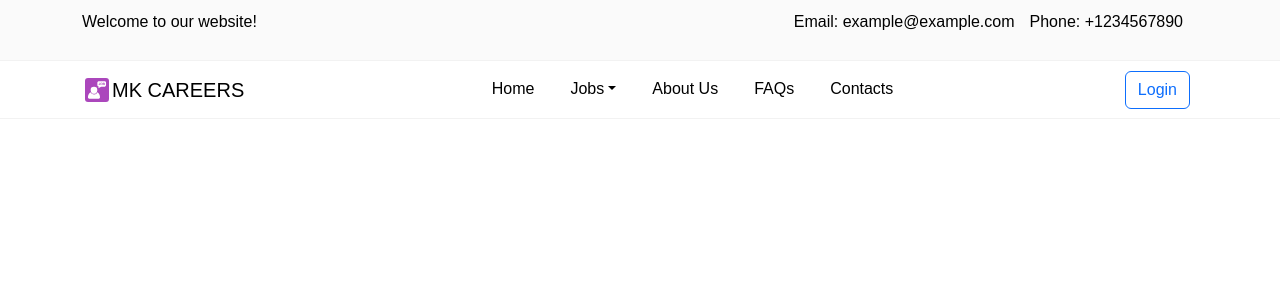
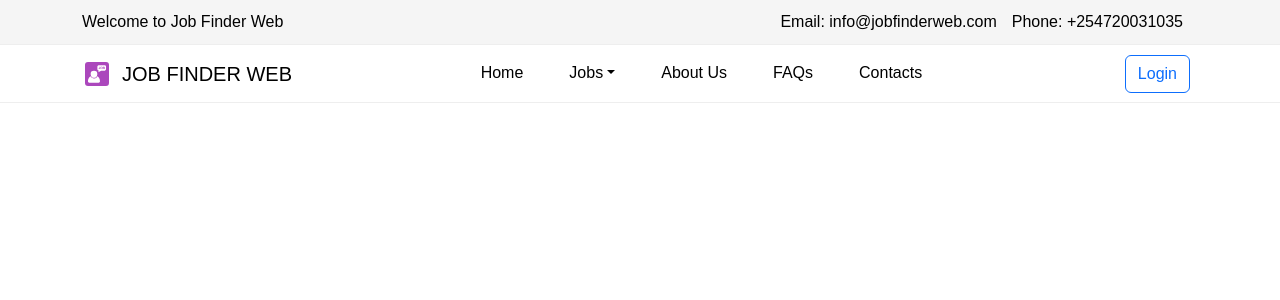
Before and after one commit to Mutai05/Job-Finder-Web, a Flask app: template app/templates/includes/header.html in a window 1280 px wide. Shown: the top 300 px of the page. Run offline with Flask 3, Linux system fonts and the light colour scheme; the template is opened without the code that fills it, so the values that code supplies are empty.

Commit message:
Updated header menu responsiveness and styles

```diff
--- a/app/templates/includes/header.html
+++ b/app/templates/includes/header.html
@@ -3,15 +3,15 @@
   <head>
     <meta charset="UTF-8" />
     <meta name="viewport" content="width=device-width, initial-scale=1.0" />
-    <title>Responsive Header</title>
+    <title>Main Header</title>
 
     <!-- Bootstrap CSS -->
     <link href="https://cdn.jsdelivr.net/npm/bootstrap@5.3.3/dist/css/bootstrap.min.css" rel="stylesheet" />
 
     <!-- Font Awesome -->
     <link
+      href="https://cdnjs.cloudflare.com/ajax/libs/font-awesome/5.15.4/css/all.min.css"
       rel="stylesheet"
-      href="https://cdnjs.cloudflare.com/ajax/libs/font-awesome/4.7.0/css/font-awesome.min.css"
     />
 
     <style>
@@ -23,20 +23,19 @@
       }
       .navbar-nav .nav-link {
         color: #000;
-        margin: 0 10px;
-        border-bottom: 1px solid transparent; /* Added border-bottom */
-        transition: border-color 0.3s; /* Added transition for smooth effect */
+        border-bottom: 1px solid transparent;
+        transition: border-color 0.3s;
       }
       .navbar-nav .nav-link:hover {
-        color: #555;
-        border-bottom-color: #555; /* Change border color on hover */
+        color: #3065b3;
+        border-bottom-color: #3065b3;
       }
       .navbar-nav .nav-link.active {
-        color: #04aa6d;
-        border-bottom-color: #04aa6d; /* Change border color for active state */
+        color: #3065b3;
+        border-bottom-color: #3065b3;
       }
       .top-section {
-        background-color: #fafafa;
+        background-color: #f5f5f5;
         padding: 10px 0;
       }
       .top-section ul {
@@ -49,12 +48,33 @@
         margin-right: 15px;
       }
       .divider {
-        background-color: #f2f2f2;
+        background-color: #eeeeee;
         height: 1px;
       }
       @media (max-width: 767.98px) {
         .top-section {
           display: none;
+        }
+      }
+      .navbar-brand img {
+        margin-right: 10px;
+      }
+
+      p.footer-p {
+        margin-bottom: 0;
+      }
+
+      @media (max-width: 767.98px) {
+        .top-section {
+          display: none;
+        }
+        .navbar-nav .nav-item {
+          margin-right: 10px; /* 10px space for smaller screens */
+        }
+      }
+      @media (min-width: 992px) {
+        .navbar-nav .nav-item {
+          margin-right: 30px; /* 20px space for larger screens */
         }
       }
     </style>
@@ -63,11 +83,11 @@
     <div class="top-section">
       <div class="container d-flex justify-content-between">
         <div class="welcome-text">
-          <p>Welcome to our website!</p>
+          <p class="footer-p">Welcome to Job Finder Web</p>
         </div>
         <ul class="d-none d-md-flex">
-          <li>Email: example@example.com</li>
-          <li>Phone: +1234567890</li>
+          <li>Email: info@jobfinderweb.com</li>
+          <li>Phone: +254720031035</li>
         </ul>
       </div>
     </div>
@@ -84,7 +104,7 @@
             height="24"
             class="d-inline-block align-text-top"
           />
-          MK CAREERS
+          JOB FINDER WEB
         </a>
 
         <button
@@ -102,9 +122,7 @@
         <div class="collapse navbar-collapse justify-content-center" id="navbarCollapse">
           <ul class="navbar-nav mb-2 mb-lg-0">
             <li class="nav-item">
-              <a href="/" class="nav-link {% if request.path == '/' %}active{% endif %}" aria-current="page"
-                >Home</a
-              >
+              <a href="/" class="nav-link {% if request.path == '/' %}active{% endif %}">Home</a>
             </li>
             <li class="nav-item dropdown">
               <a
```
